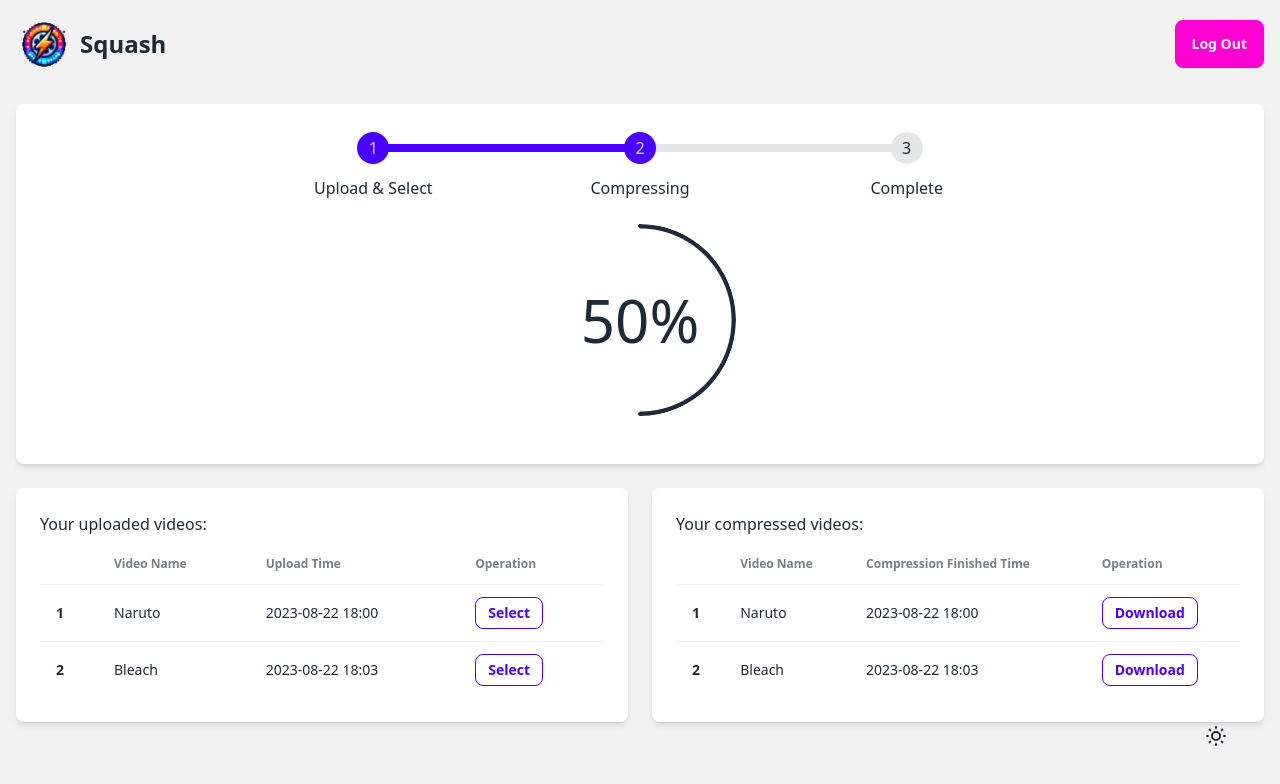
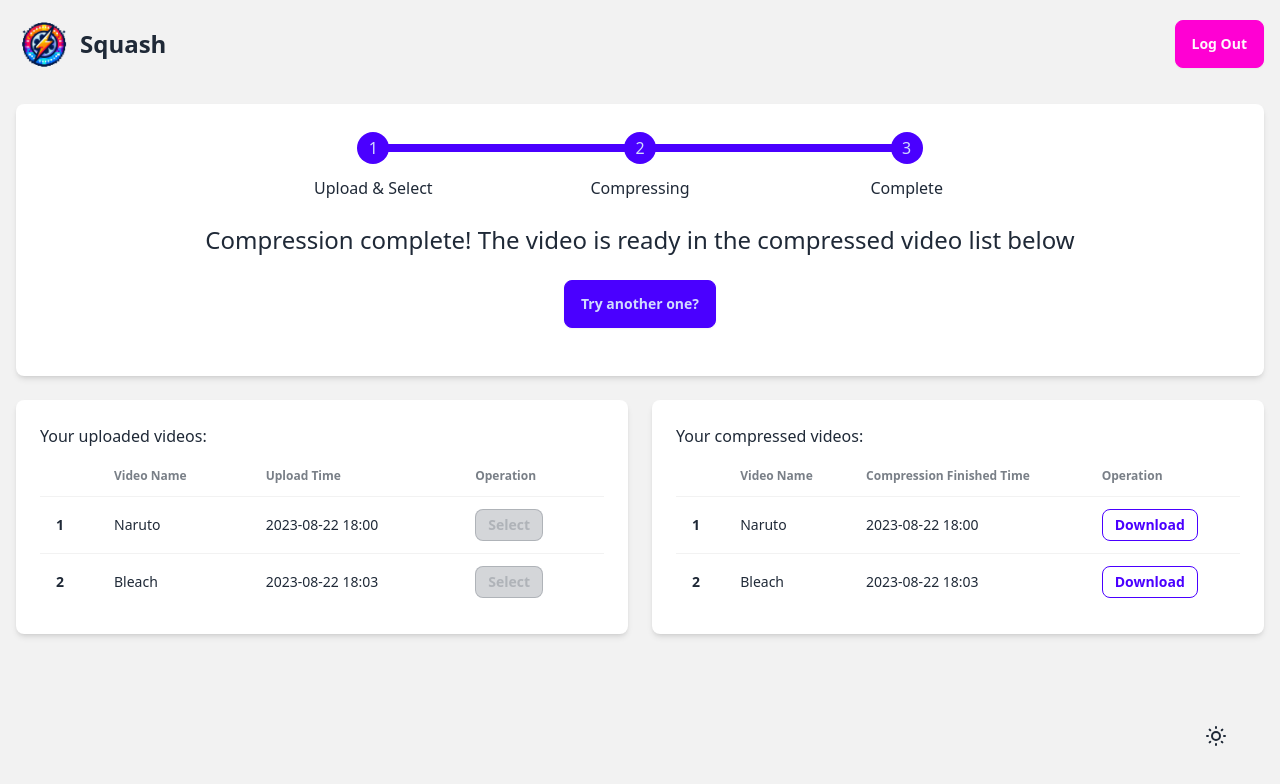
Before and after one commit to MuenYu/Squash, a React (Vite) app in the folder web/: page / in a window 1280 px wide. Shown: the top 784 px of the page. Built offline with nearby package versions, Linux system fonts and the light colour scheme.

Commit message:
finish frontend skeleton

```diff
--- /dev/null
+++ b/web/src/components/CompressionResult.jsx
@@ -0,0 +1,13 @@
+const CompressionResult = () => {
+  return (
+    <>
+      <h1 className="font-medium text-2xl mb-6">
+        Compression complete! The video is ready in the compressed video list
+        below
+      </h1>
+      <button className="btn btn-primary">Try another one?</button>
+    </>
+  );
+};
+
+export default CompressionResult;
--- a/web/src/components/UploadedVideoList.jsx
+++ b/web/src/components/UploadedVideoList.jsx
@@ -11,7 +11,7 @@ const videos = [
   },
 ];
 
-const UploadedVideoList = () => {
+const UploadedVideoList = ({ step }) => {
   return (
     <>
       <h1 className="font-medium mb-2">Your uploaded videos:</h1>
@@ -40,7 +40,12 @@ const UploadedVideoList = () => {
                   )}
                 </td>
                 <td>
-                  <button className="btn btn-outline btn-primary btn-sm">Select</button>
+                  <button
+                    className="btn btn-outline btn-primary btn-sm"
+                    disabled={step !== 0}
+                  >
+                    Select
+                  </button>
                 </td>
               </tr>
             ))}
--- a/web/src/page/Home.jsx
+++ b/web/src/page/Home.jsx
@@ -5,9 +5,10 @@ import UploadedVideoList from "../components/UploadedVideoList";
 import CompressedVideoList from "../components/CompressedVideoList";
 import SettingForm from "../components/SettingForm";
 import Progress from "../components/Progress";
+import CompressionResult from "../components/CompressionResult";
 
 const HomePage = () => {
-  const [step, setStep] = useState(1);
+  const [step, setStep] = useState(2);
 
   return (
     <div className="min-h-screen bg-base-200">
@@ -22,12 +23,13 @@ const HomePage = () => {
           <div className="mb-6 flex flex-col items-center">
             {step === 0 && <SettingForm />}
             {step === 1 && <Progress />}
+            {step >= 2 && <CompressionResult />}
           </div>
         </div>
 
         <div className="grid grid-cols-2 lg:gap-6">
           <div className="col-span-full lg:col-span-1 shadow-md bg-base-100 rounded-lg p-6 mb-6 overflow-x-auto">
-            <UploadedVideoList />
+            <UploadedVideoList step={step} />
           </div>
           <div className="col-span-full lg:col-span-1 shadow-md bg-base-100 rounded-lg p-6 mb-6 overflow-x-auto">
             <CompressedVideoList />
```
